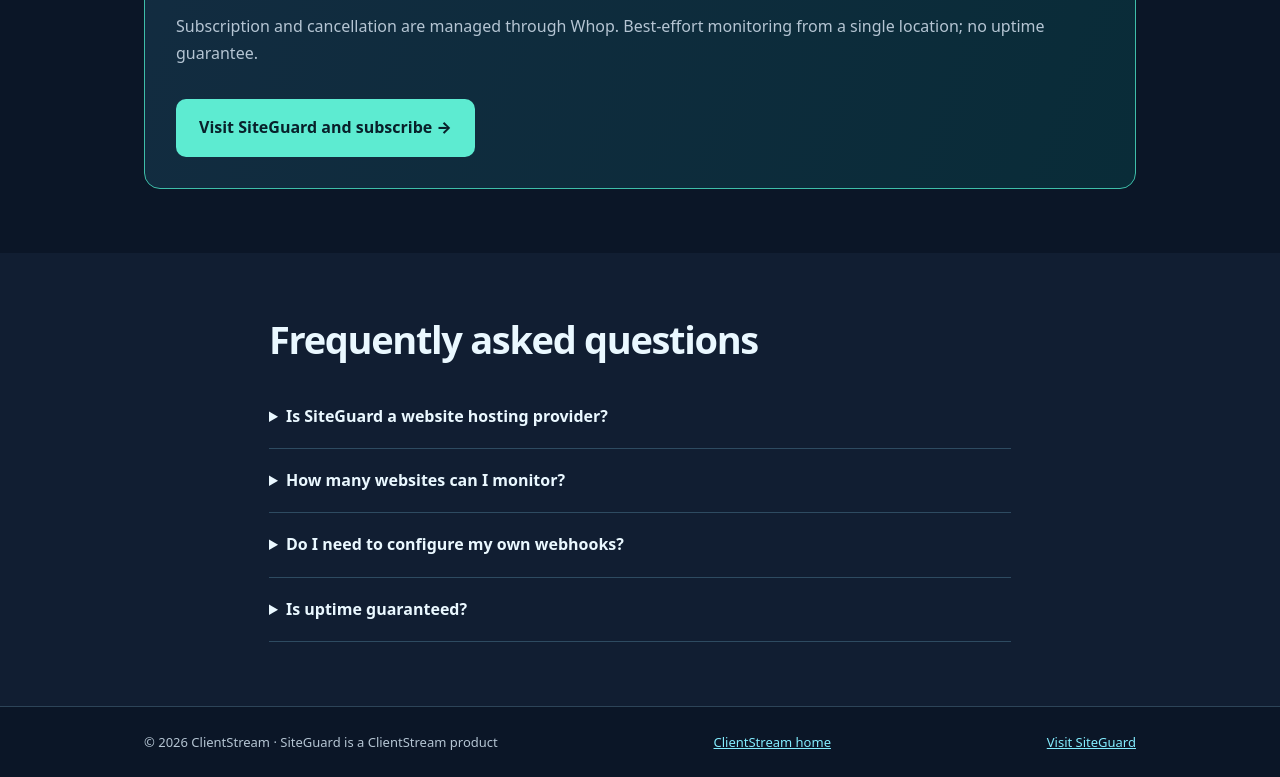
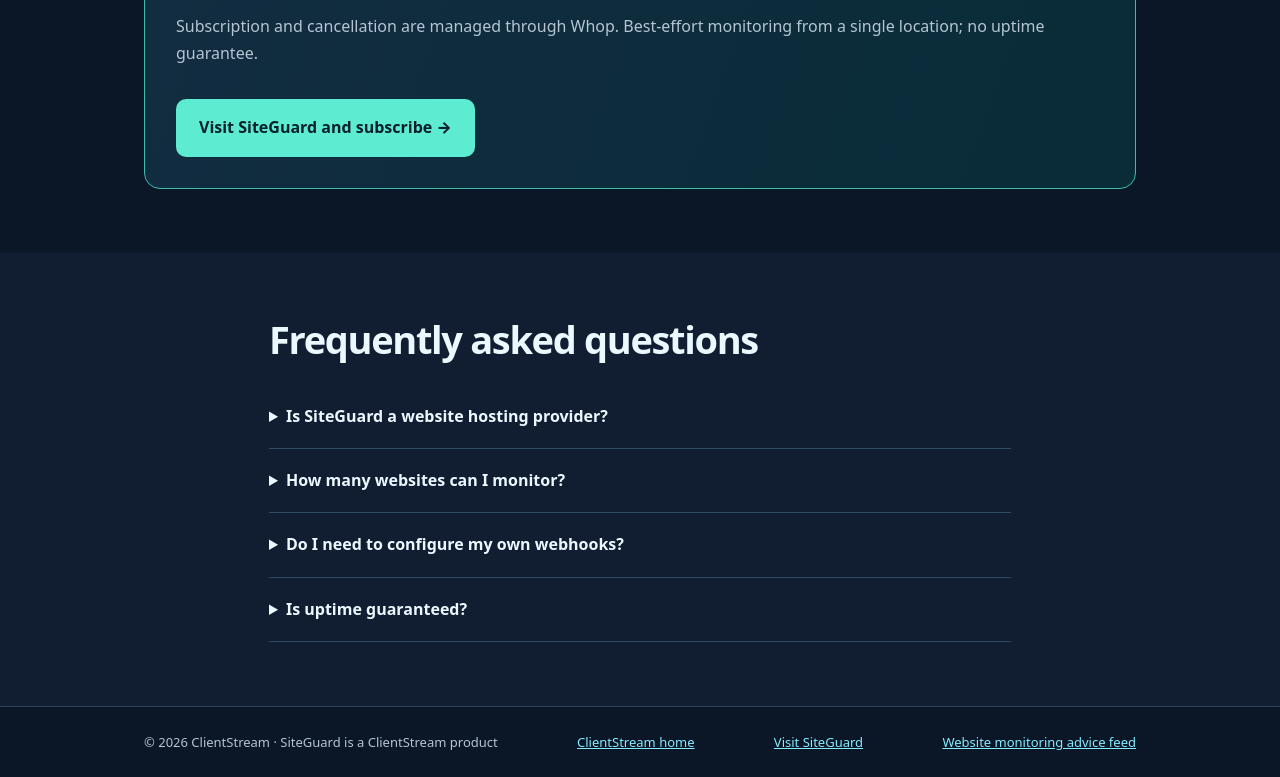
Before and after one commit to BoomForge/ClientStream, a website: page public/siteguard.html in a window 1280 px wide. Shown: the part 3014-3791 px from the top of the page. Drawn offline with Linux system fonts and the light colour scheme.

Commit message:
Expose SiteGuard advice feed visibly and trigger first verified search submission

```diff
--- a/public/siteguard.html
+++ b/public/siteguard.html
@@ -71,5 +71,5 @@
     <details><summary>Is uptime guaranteed?</summary><p>No. Monitoring is best-effort from one location and depends on the monitoring host's connectivity and power.</p></details>
   </div></section>
 </main>
-<footer><div class="wrap"><span>© 2026 ClientStream · SiteGuard is a ClientStream product</span><a href="https://app.clientstream.io/">ClientStream home</a><a href="https://siteguard.clientstream.io/">Visit SiteGuard</a></div></footer>
+<footer><div class="wrap"><span>© 2026 ClientStream · SiteGuard is a ClientStream product</span><a href="https://app.clientstream.io/">ClientStream home</a><a href="https://siteguard.clientstream.io/">Visit SiteGuard</a><a href="/siteguard-feed.xml" type="application/atom+xml">Website monitoring advice feed</a></div></footer>
 </body></html>
```
